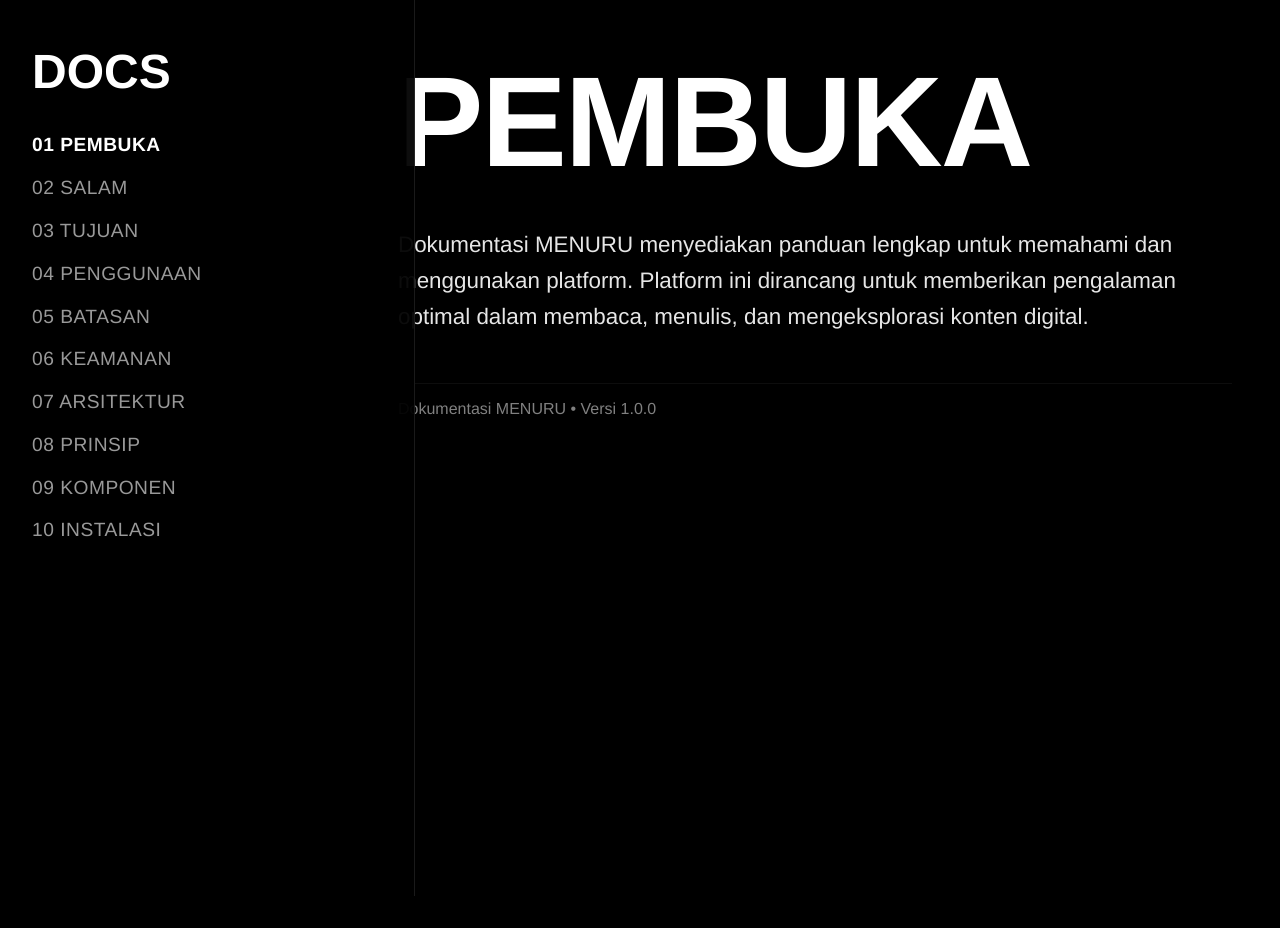
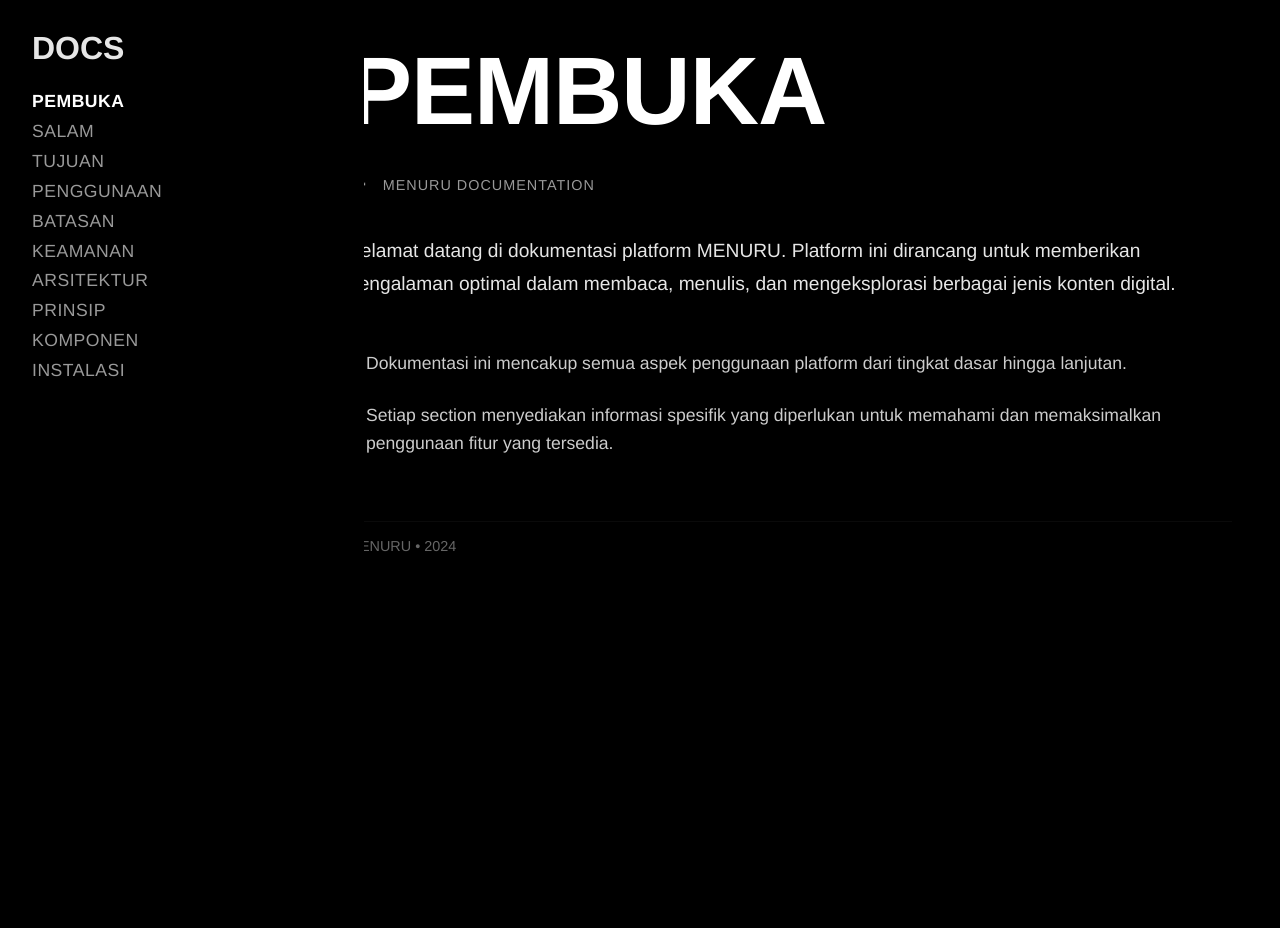
Before and after one commit to vinividivicilala/lolo, a Next.js app in the folder faq/: page /docs in a window 1280 px wide. After the commit the page ends 896 px from the top, so only its background shows below. Built offline with nearby package versions, Linux system fonts and the light colour scheme.

Commit message:
Update page.tsx

```diff
--- a/faq/app/docs/page.tsx
+++ b/faq/app/docs/page.tsx
@@ -1,11 +1,14 @@
 'use client';
 
-import React, { useState, useEffect } from "react";
+import React, { useState, useEffect, useRef } from "react";
 import { motion } from "framer-motion";
+import gsap from "gsap";
 
 export default function DocsPage() {
   const [activeSection, setActiveSection] = useState("pembuka");
   const [isMobile, setIsMobile] = useState(false);
+  const contentRef = useRef<HTMLDivElement>(null);
+  const navRef = useRef<HTMLDivElement>(null);
 
   useEffect(() => {
     const checkMobile = () => {
@@ -20,61 +23,104 @@ export default function DocsPage() {
     };
   }, []);
 
-  // Data navigasi - JUDUL BESAR, JARAK DEKAT
+  useEffect(() => {
+    // GSAP animation for content entrance
+    if (contentRef.current) {
+      gsap.fromTo(
+        contentRef.current,
+        { opacity: 0, y: 30 },
+        { opacity: 1, y: 0, duration: 0.6, ease: "power3.out" }
+      );
+    }
+
+    // GSAP animation for plus sign
+    const plusSigns = document.querySelectorAll('.plus-sign');
+    plusSigns.forEach((sign) => {
+      gsap.to(sign, {
+        rotation: 360,
+        duration: 2,
+        repeat: -1,
+        ease: "none"
+      });
+    });
+
+  }, [activeSection]);
+
+  // Data navigasi - TANPA ANGKA, JARAK SANGAT DEKAT
   const navItems = [
-    { id: "pembuka", title: "PEMBUKA", number: "01" },
-    { id: "salam", title: "SALAM", number: "02" },
-    { id: "tujuan", title: "TUJUAN", number: "03" },
-    { id: "penggunaan", title: "PENGGUNAAN", number: "04" },
-    { id: "batasan", title: "BATASAN", number: "05" },
-    { id: "keamanan", title: "KEAMANAN", number: "06" },
-    { id: "arsitektur", title: "ARSITEKTUR", number: "07" },
-    { id: "prinsip", title: "PRINSIP", number: "08" },
-    { id: "komponen", title: "KOMPONEN", number: "09" },
-    { id: "instalasi", title: "INSTALASI", number: "10" }
+    { id: "pembuka", title: "PEMBUKA" },
+    { id: "salam", title: "SALAM" },
+    { id: "tujuan", title: "TUJUAN" },
+    { id: "penggunaan", title: "PENGGUNAAN" },
+    { id: "batasan", title: "BATASAN" },
+    { id: "keamanan", title: "KEAMANAN" },
+    { id: "arsitektur", title: "ARSITEKTUR" },
+    { id: "prinsip", title: "PRINSIP" },
+    { id: "komponen", title: "KOMPONEN" },
+    { id: "instalasi", title: "INSTALASI" }
   ];
 
-  // Data konten
+  // Data konten dengan 2 sub isi
   const contentData = {
     pembuka: {
       title: "PEMBUKA",
-      content: "Dokumentasi MENURU menyediakan panduan lengkap untuk memahami dan menggunakan platform. Platform ini dirancang untuk memberikan pengalaman optimal dalam membaca, menulis, dan mengeksplorasi konten digital."
+      content: "Selamat datang di dokumentasi platform MENURU. Platform ini dirancang untuk memberikan pengalaman optimal dalam membaca, menulis, dan mengeksplorasi berbagai jenis konten digital.",
+      sub1: "Dokumentasi ini mencakup semua aspek penggunaan platform dari tingkat dasar hingga lanjutan.",
+      sub2: "Setiap section menyediakan informasi spesifik yang diperlukan untuk memahami dan memaksimalkan penggunaan fitur yang tersedia."
     },
     salam: {
       title: "SALAM",
-      content: "Selamat datang di dokumentasi MENURU. Kami berkomitmen untuk memberikan pengalaman terbaik dan mendukung kebutuhan digital Anda dengan solusi yang efektif dan efisien."
+      content: "Kami mengucapkan terima kasih telah memilih MENURU sebagai platform digital Anda. Komitmen kami adalah memberikan pengalaman terbaik dengan antarmuka yang intuitif dan fitur yang powerful.",
+      sub1: "Platform terus dikembangkan dengan memperhatikan feedback dari pengguna.",
+      sub2: "Update rutin dilakukan untuk meningkatkan performa dan menambahkan fitur baru."
     },
     tujuan: {
       title: "TUJUAN",
-      content: "Tujuan utama platform adalah menyediakan lingkungan yang aman, efisien, dan menyenangkan untuk berinteraksi dengan berbagai jenis konten digital."
+      content: "Platform memiliki tujuan utama untuk menciptakan lingkungan digital yang aman, efisien, dan menyenangkan bagi semua pengguna dari berbagai latar belakang.",
+      sub1: "Menyediakan akses yang mudah ke berbagai jenis konten digital.",
+      sub2: "Memberikan alat yang powerful untuk membuat dan mengelola konten."
     },
     penggunaan: {
       title: "PENGGUNAAN",
-      content: "Platform dapat digunakan untuk berbagai keperluan mulai dari membaca konten, menulis dokumen, hingga mengeksplorasi informasi dengan antarmuka yang intuitif."
+      content: "Platform dapat digunakan untuk berbagai keperluan mulai dari konsumsi konten hingga produksi konten dengan alat-alat yang tersedia.",
+      sub1: "Antarmuka yang sederhana memudahkan navigasi dan penggunaan.",
+      sub2: "Dokumentasi lengkap tersedia untuk setiap fitur yang ada."
     },
     batasan: {
       title: "BATASAN",
-      content: "Setiap platform memiliki batasan teknis tertentu. Batasan ini mencakup kapasitas penyimpanan, jumlah pengguna, dan fitur tertentu yang mungkin tersedia berdasarkan paket yang dipilih."
+      content: "Seperti platform lainnya, terdapat batasan teknis tertentu yang perlu dipahami untuk penggunaan yang optimal.",
+      sub1: "Batasan kapasitas penyimpanan berdasarkan paket yang dipilih.",
+      sub2: "Batasan jumlah pengguna dan fitur yang tersedia."
     },
     keamanan: {
       title: "KEAMANAN",
-      content: "Keamanan data pengguna adalah prioritas utama. Semua data dienkripsi dan dilindungi dengan protokol keamanan terbaru untuk memastikan privasi dan keamanan informasi."
+      content: "Keamanan data dan privasi pengguna adalah prioritas utama dalam pengembangan platform ini.",
+      sub1: "Semua data dienkripsi menggunakan protokol keamanan terbaru.",
+      sub2: "Sistem monitoring aktif untuk mendeteksi dan mencegah ancaman keamanan."
     },
     arsitektur: {
       title: "ARSITEKTUR",
-      content: "Arsitektur platform dibangun dengan teknologi modern yang scalable dan reliable. Sistem dirancang untuk menangani berbagai jenis beban kerja dengan performa optimal."
+      content: "Platform dibangun dengan arsitektur modern yang scalable dan reliable untuk menangani berbagai beban kerja.",
+      sub1: "Menggunakan teknologi terbaru untuk performa optimal.",
+      sub2: "Struktur yang modular memudahkan pengembangan dan pemeliharaan."
     },
     prinsip: {
       title: "PRINSIP",
-      content: "Platform mengikuti prinsip-prinsip desain yang berfokus pada pengalaman pengguna, aksesibilitas, dan kemudahan penggunaan untuk semua kalangan."
+      content: "Platform mengikuti prinsip-prinsip desain yang berfokus pada pengalaman pengguna dan aksesibilitas.",
+      sub1: "Desain minimalis untuk mengurangi kebingungan pengguna.",
+      sub2: "Aksesibilitas untuk semua kalangan dengan berbagai kemampuan."
     },
     komponen: {
       title: "KOMPONEN",
-      content: "Terdapat beberapa komponen utama dalam platform termasuk sistem autentikasi, manajemen konten, alat kolaborasi, dan sistem analitik untuk tracking penggunaan."
+      content: "Terdapat beberapa komponen utama yang bekerja sama untuk memberikan pengalaman yang seamless.",
+      sub1: "Sistem autentikasi dan manajemen pengguna.",
+      sub2: "Sistem manajemen konten dan alat kolaborasi."
     },
     instalasi: {
       title: "INSTALASI",
-      content: "Proses instalasi sederhana dan dapat dilakukan dalam beberapa langkah mudah. Platform mendukung berbagai lingkungan deployment sesuai dengan kebutuhan pengguna."
+      content: "Proses instalasi didesain untuk sederhana dan cepat tanpa memerlukan keahlian teknis khusus.",
+      sub1: "Dukungan untuk berbagai lingkungan dan sistem operasi.",
+      sub2: "Dokumentasi instalasi lengkap dengan troubleshooting."
     }
   };
 
@@ -90,24 +136,24 @@ export default function DocsPage() {
       color: 'white'
     }}>
 
-      {/* Left Navigation - GESER KANAN LAGI, FONT BESAR */}
-      <div style={{
-        width: isMobile ? '150px' : '350px',
-        padding: isMobile ? '1.5rem 1rem' : '3rem 2rem',
+      {/* Left Navigation - JARAK SANGAT DEKAT, TANPA ANGKA */}
+      <div ref={navRef} style={{
+        width: isMobile ? '120px' : '300px',
+        padding: isMobile ? '1rem' : '2rem',
         position: 'fixed',
         left: 0,
         top: 0,
         height: '100vh',
         overflowY: 'auto',
-        backgroundColor: 'rgba(0,0,0,0.95)',
-        borderRight: '1px solid rgba(255,255,255,0.1)',
+        backgroundColor: 'black',
         zIndex: 10
       }}>
         <div style={{
-          fontSize: isMobile ? '2rem' : '3rem',
+          fontSize: isMobile ? '1.5rem' : '2rem',
           fontWeight: '800',
-          marginBottom: isMobile ? '1.5rem' : '2rem',
-          lineHeight: 1
+          marginBottom: isMobile ? '1rem' : '1.5rem',
+          lineHeight: 1,
+          opacity: 0.9
         }}>
           DOCS
         </div>
@@ -115,86 +161,135 @@ export default function DocsPage() {
         <div style={{
           display: 'flex',
           flexDirection: 'column',
-          gap: isMobile ? '0.3rem' : '0.5rem' // JARAK DEKAT ANTAR ITEM
+          gap: isMobile ? '0.1rem' : '0.15rem' // JARAK SANGAT DEKAT
         }}>
           {navItems.map((item) => (
             <div
               key={item.id}
               onClick={() => setActiveSection(item.id)}
               style={{
-                fontSize: isMobile ? '0.9rem' : '1.2rem',
+                fontSize: isMobile ? '0.8rem' : '1.1rem',
                 fontWeight: activeSection === item.id ? '700' : '400',
                 cursor: 'pointer',
-                padding: isMobile ? '0.3rem 0' : '0.4rem 0',
+                padding: isMobile ? '0.15rem 0' : '0.2rem 0',
                 opacity: activeSection === item.id ? 1 : 0.6,
-                transition: 'all 0.3s ease',
-                letterSpacing: '0.5px'
+                transition: 'all 0.2s ease',
+                letterSpacing: '0.5px',
+                lineHeight: '1.2'
               }}
               onMouseEnter={(e) => {
                 if (activeSection !== item.id) {
-                  e.currentTarget.style.opacity = '0.8';
-                  e.currentTarget.style.transform = 'translateX(5px)';
+                  e.currentTarget.style.opacity = '0.9';
                 }
               }}
               onMouseLeave={(e) => {
                 if (activeSection !== item.id) {
                   e.currentTarget.style.opacity = '0.6';
-                  e.currentTarget.style.transform = 'translateX(0)';
                 }
               }}
             >
-              {item.number} {item.title}
+              {item.title}
             </div>
           ))}
         </div>
       </div>
 
-      {/* Main Content - GESER KE TENGAH KANAN */}
+      {/* Main Content */}
       <div style={{
-        marginLeft: isMobile ? '150px' : '350px',
+        marginLeft: isMobile ? '120px' : '300px',
         flex: 1,
-        padding: isMobile ? '2rem 1.5rem' : '4rem 3rem',
+        padding: isMobile ? '1.5rem' : '3rem',
         minHeight: '100vh'
       }}>
-        <motion.div
-          key={activeSection}
-          initial={{ opacity: 0, y: 20 }}
-          animate={{ opacity: 1, y: 0 }}
-          transition={{ duration: 0.3 }}
-        >
+        <div ref={contentRef}>
           {/* Judul Besar */}
           <div style={{
-            fontSize: isMobile ? '5rem' : '8rem',
+            fontSize: isMobile ? '4rem' : '6rem',
             fontWeight: '900',
             lineHeight: 0.9,
-            marginBottom: isMobile ? '2rem' : '3rem',
-            letterSpacing: '-2px'
+            marginBottom: isMobile ? '1.5rem' : '2rem',
+            letterSpacing: '-1px'
           }}>
             {contentData[activeSection as keyof typeof contentData]?.title}
           </div>
 
-          {/* Konten - TANPA LINEBOX, TANPA JUDUL TAMBAHAN */}
+          {/* Plus Sign Animation */}
           <div style={{
-            fontSize: isMobile ? '1.1rem' : '1.4rem',
-            lineHeight: 1.6,
-            maxWidth: '800px',
-            opacity: 0.9,
-            marginBottom: '3rem'
+            marginBottom: '2rem',
+            display: 'flex',
+            alignItems: 'center',
+            gap: '1rem'
+          }}>
+            <div
+              className="plus-sign"
+              style={{
+                fontSize: '2rem',
+                opacity: 0.8,
+                display: 'inline-block'
+              }}
+            >
+              +
+            </div>
+            <div style={{
+              fontSize: '0.9rem',
+              opacity: 0.6,
+              letterSpacing: '1px'
+            }}>
+              MENURU DOCUMENTATION
+            </div>
+          </div>
+
+          {/* Konten Utama */}
+          <div style={{
+            fontSize: isMobile ? '1rem' : '1.2rem',
+            lineHeight: 1.7,
+            maxWidth: '900px',
+            marginBottom: '3rem',
+            opacity: 0.9
           }}>
             {contentData[activeSection as keyof typeof contentData]?.content}
           </div>
 
-          {/* Additional Info - SANGAT SIMPLE */}
+          {/* 2 Sub Isi */}
           <div style={{
-            fontSize: isMobile ? '0.9rem' : '1rem',
-            opacity: 0.5,
-            borderTop: '1px solid rgba(255,255,255,0.1)',
-            paddingTop: '1rem',
+            display: 'flex',
+            flexDirection: 'column',
+            gap: '1.5rem',
+            maxWidth: '900px',
             marginTop: '2rem'
           }}>
-            Dokumentasi MENURU • Versi 1.0.0
+            <div style={{
+              fontSize: isMobile ? '0.95rem' : '1.1rem',
+              lineHeight: 1.6,
+              opacity: 0.8,
+              paddingLeft: '1rem',
+              borderLeft: '2px solid rgba(255,255,255,0.3)'
+            }}>
+              {contentData[activeSection as keyof typeof contentData]?.sub1}
+            </div>
+
+            <div style={{
+              fontSize: isMobile ? '0.95rem' : '1.1rem',
+              lineHeight: 1.6,
+              opacity: 0.8,
+              paddingLeft: '1rem',
+              borderLeft: '2px solid rgba(255,255,255,0.3)'
+            }}>
+              {contentData[activeSection as keyof typeof contentData]?.sub2}
+            </div>
           </div>
-        </motion.div>
+
+          {/* Footer Minimal */}
+          <div style={{
+            fontSize: isMobile ? '0.8rem' : '0.9rem',
+            opacity: 0.4,
+            marginTop: '4rem',
+            paddingTop: '1rem',
+            borderTop: '1px solid rgba(255,255,255,0.1)'
+          }}>
+            MENURU • 2024
+          </div>
+        </div>
       </div>
     </div>
   );
```
